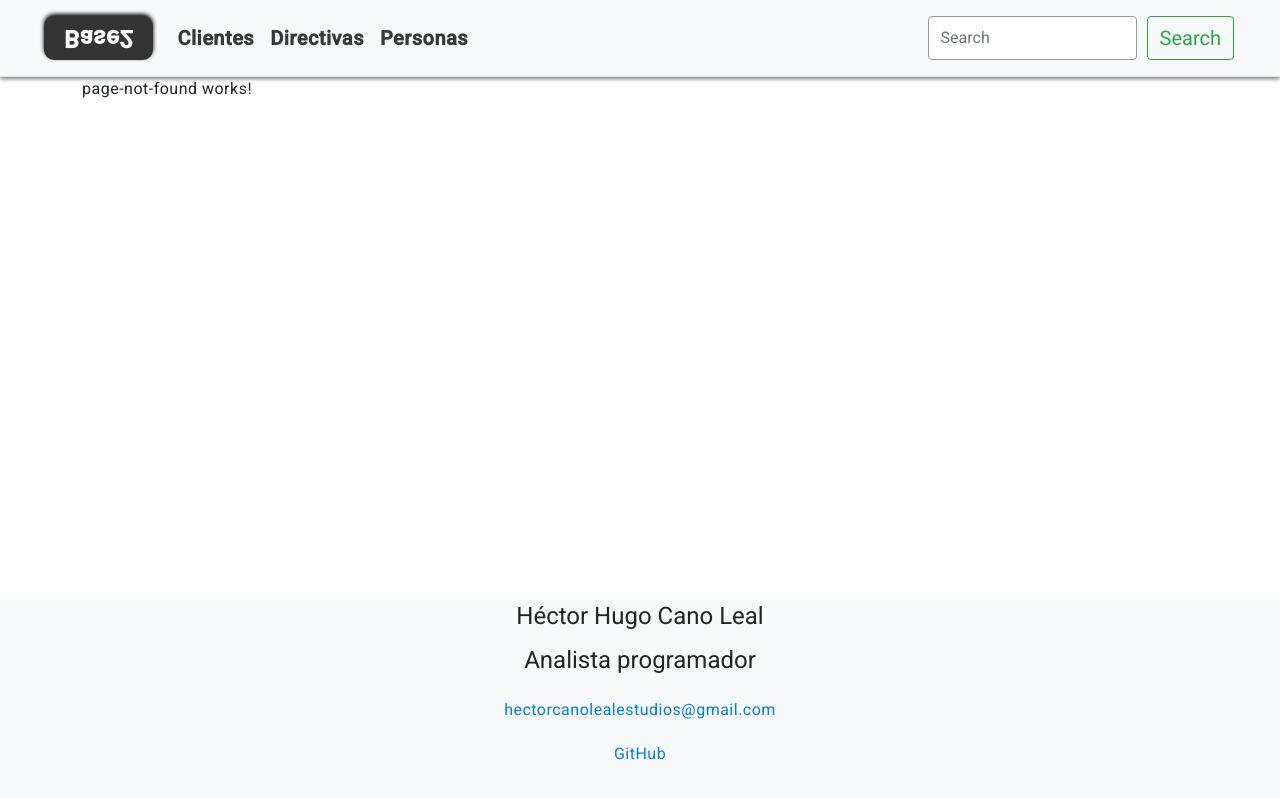
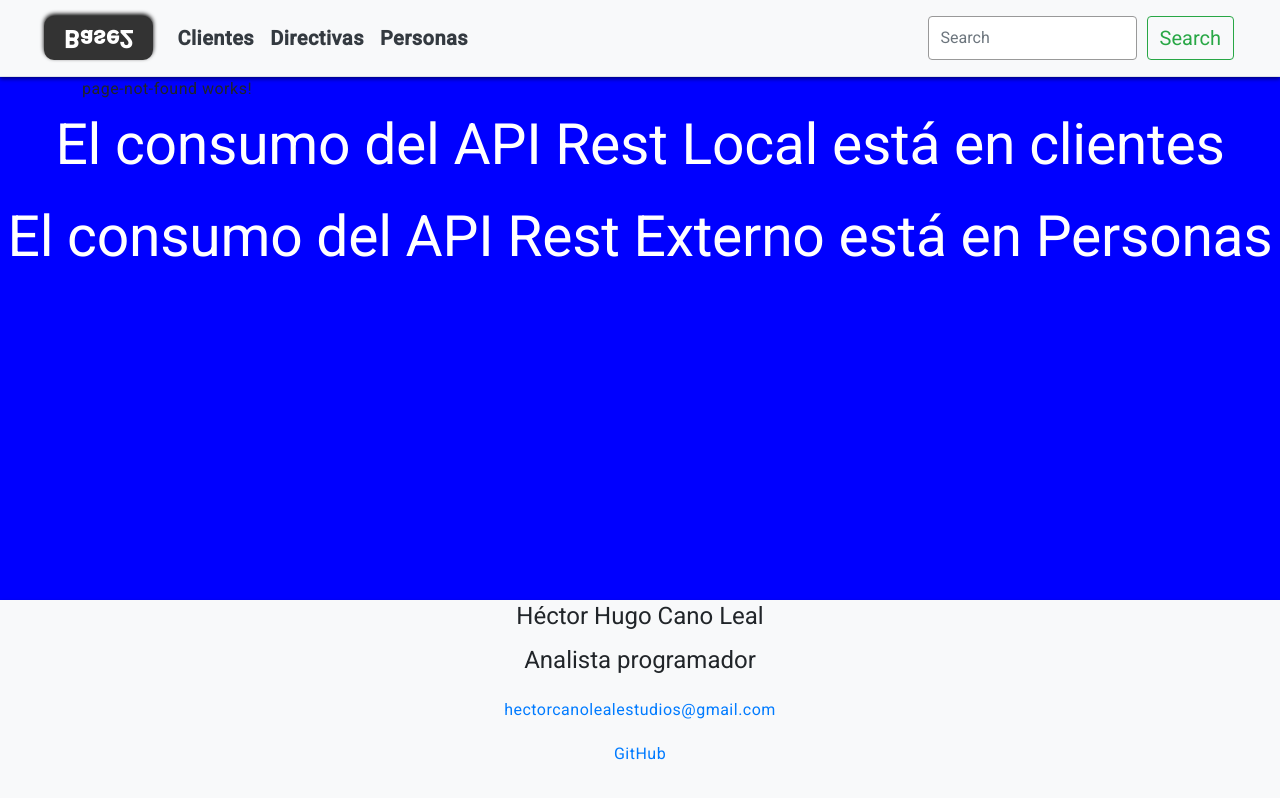
Before and after one commit to HectorCano1411/FullStack_Angular_SpringBoot_TypeScript_SQL, an Angular app in the folder app-client-frontEnd/: page /clie in a window 1280 px wide. Built offline with nearby package versions, Linux system fonts and the light colour scheme.

Commit message:
ultimo commit

```diff
--- a/app-client-frontEnd/src/index.html
+++ b/app-client-frontEnd/src/index.html
@@ -13,6 +13,11 @@
 </head>
 <body class="mat-typography">
   <app-root></app-root>
+    <div>
+        <h1 class="text-center" >El consumo del API Rest Local está en clientes</h1>
+        <h1  class="text-center">El consumo del API Rest Externo está en Personas</h1>
+    </div>
+
   <script src="https://cdn.jsdelivr.net/npm/sweetalert2@11"></script>
   <script src="https://cdn.jsdelivr.net/npm/bootstrap@5.0.2/dist/js/bootstrap.bundle.min.js" integrity="sha384-MrcW6ZMFYlzcLA8Nl+NtUVF0sA7MsXsP1UyJoMp4YLEuNSfAP+JcXn/tWtIaxVXM" crossorigin="anonymous"></script>
 </body>
--- a/app-client-frontEnd/src/styles.css
+++ b/app-client-frontEnd/src/styles.css
@@ -1,6 +1,10 @@
 /* You can add global styles to this file, and also import other style files */
 
 html, body { height: 100%; }
+body {
+  background-color: blue;
+}
+
 body { margin: 0; font-family: Roboto, "Helvetica Neue", sans-serif; }
 @keyframes fadeInAnimationTitle {
   0% {
@@ -16,7 +20,9 @@ body { margin: 0; font-family: Roboto, "Helvetica Neue", sans-serif; }
 .fadeInAnimationTitle {
   animation: fadeInAnimationTitle 1s ease forwards;
 }
-
+h1 {
+  color: white;
+}
 
 /* Estilos para la barra de navegación */
 .navbar-brand {
```
Also changed, not shown: app-client-frontEnd/src/Image/lenguaje-programación-portada.jpg (added).
